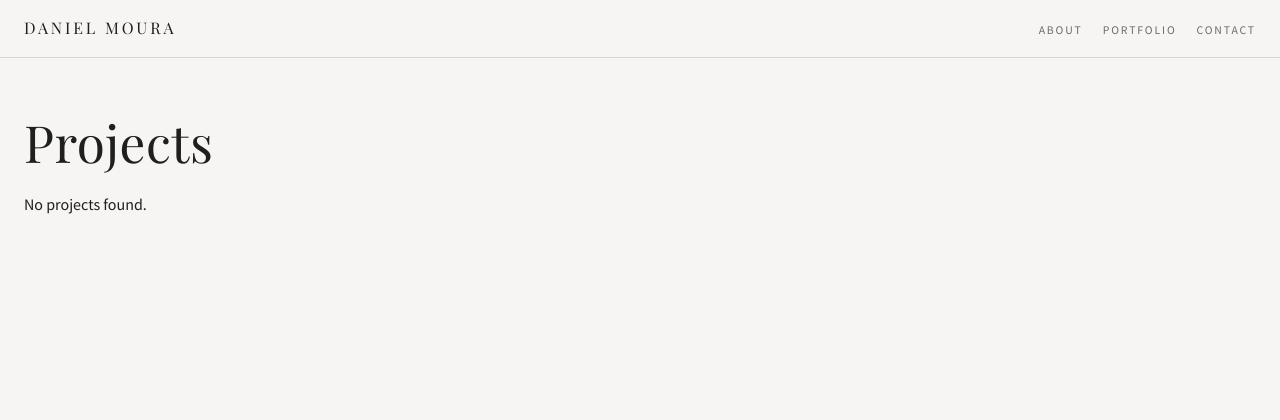
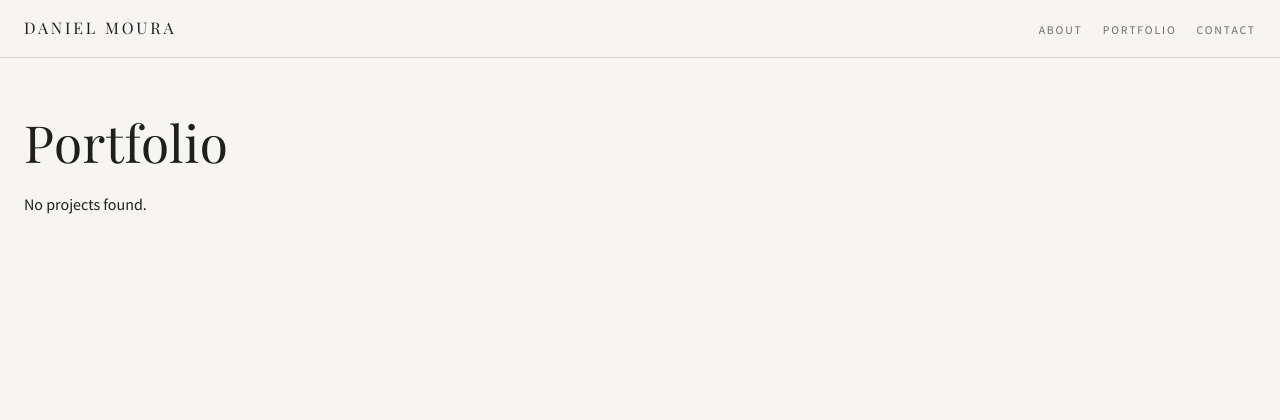
Before and after one commit to gustavopelayo/architect-portfolio, a FastAPI app: page /portfolio in a window 1280 px wide. Shown: the top 420 px of the page. Run offline with FastAPI, Linux system fonts and the light colour scheme; data that the repository does not hold is empty.

Commit message:
updated portfolio and images

```diff
--- a/app/main.py
+++ b/app/main.py
@@ -48,8 +48,13 @@ async def portfolio_detail(request: Request, portfolio_id: int, db: Session = De
     return templates.TemplateResponse(request=request, name="portfolio_detail.html", context={"request": request, "portfolio": portfolio})
 
 @app.get("/about", response_class=HTMLResponse)
-async def about(request: Request):
-    return templates.TemplateResponse(request=request, name="about.html")
+async def about(request: Request, db: Session = Depends(get_db)):
+    featured = crud_portfolio.get_featured_portfolios(db)
+    return templates.TemplateResponse(
+        request=request,
+        name="about.html",
+        context={"request": request, "featured_portfolios": featured},
+    )
 
 @app.get("/contact", response_class=HTMLResponse)
 async def contact(request: Request):
--- a/app/templates/about.html
+++ b/app/templates/about.html
@@ -1,17 +1,17 @@
 {% extends "base.html" %}
 
-{% block title %}About - Architect Studio{% endblock %}
+{% block title %}About - Daniel Moura{% endblock %}
 
 {% block content %}
 <section class="about-header">
-    <h1>About<br>the Studio</h1>
+    <h1>About<br>Daniel Moura</h1>
 </section>
 
 <section class="about-content">
     <div class="about-text">
         <p>Design is not only what we see, but what quietly transforms how we dwell.</p>
 
-        <p>We are an architecture practice with projects spanning residential, commercial, and cultural spaces. We create holistic concepts that translate context, functionality, and personality into structures that feel both effortless and refined.</p>
+        <p>Daniel Moura is an architecture practice with projects spanning residential, commercial, and cultural spaces. We create holistic concepts that translate context, functionality, and personality into structures that feel both effortless and refined.</p>
 
         <p>Our approach is rooted in detail: from the grand scale of spatial planning to the subtle nuances of materiality and light, each element is crafted to evoke a tactile and emotional response. Above all, our work seeks to create harmony - spaces that inspire, comfort, and endure.</p>
     </div>
--- a/app/templates/contact.html
+++ b/app/templates/contact.html
@@ -1,6 +1,6 @@
 {% extends "base.html" %}
 
-{% block title %}Contact - Architect Studio{% endblock %}
+{% block title %}Contact - Daniel Moura{% endblock %}
 
 {% block content %}
 <section class="contact-header">
--- a/app/templates/portfolio.html
+++ b/app/templates/portfolio.html
@@ -1,25 +1,30 @@
 {% extends "base.html" %}
 
-{% block title %}Projects - Architect Portfolio{% endblock %}
+{% block title %}Portfolio - Daniel Moura{% endblock %}
 
 {% block content %}
 <section class="page-header">
-    <h1>Projects</h1>
+    <h1>Portfolio</h1>
 </section>
 
 <div class="projects-grid">
     {% for portfolio in portfolios %}
-    <div class="project-card">
+    <article class="project-card">
         <a href="/portfolio/{{ portfolio.id }}">
             {% if portfolio.images %}
             <img src="{{ portfolio.images[0].image_url }}" alt="{{ portfolio.name }}">
+            {% else %}
+            <div style="background:#ece7e0; aspect-ratio:4/5;"></div>
             {% endif %}
             <div class="project-info">
                 <h3>{{ portfolio.name }}</h3>
-                {% if portfolio.year %}<span class="project-year">{{ portfolio.year }}</span>{% endif %}
+                <span class="project-year">
+                    {% if portfolio.location %}{{ portfolio.location }}{% else %}Location{% endif %}
+                    {% if portfolio.year %} / {{ portfolio.year }}{% endif %}
+                </span>
             </div>
         </a>
-    </div>
+    </article>
     {% else %}
     <p>No projects found.</p>
     {% endfor %}
--- a/app/templates/portfolio_detail.html
+++ b/app/templates/portfolio_detail.html
@@ -1,13 +1,13 @@
 {% extends "base.html" %}
 
-{% block title %}{{ portfolio.name }} - Architect Portfolio{% endblock %}
+{% block title %}{{ portfolio.name }} - Daniel Moura{% endblock %}
 
 {% block content %}
 <section class="project-header">
     <h1>{{ portfolio.name }}</h1>
     <div class="project-meta">
-        {% if portfolio.year %}<span>{{ portfolio.year }}</span>{% endif %}
-        {% if portfolio.location %}<span>{{ portfolio.location }}</span>{% endif %}
+        {% if portfolio.year %}<span>Year: {{ portfolio.year }}</span>{% endif %}
+        {% if portfolio.location %}<span>Location: {{ portfolio.location }}</span>{% endif %}
     </div>
 </section>
 
```
Also changed, not shown: app/static/uploads/1/1_1777997099.webp (deleted), app/static/uploads/1/1_1777997387.webp (deleted), app/static/uploads/1/1_1777997401.webp (deleted), 2 other files.
